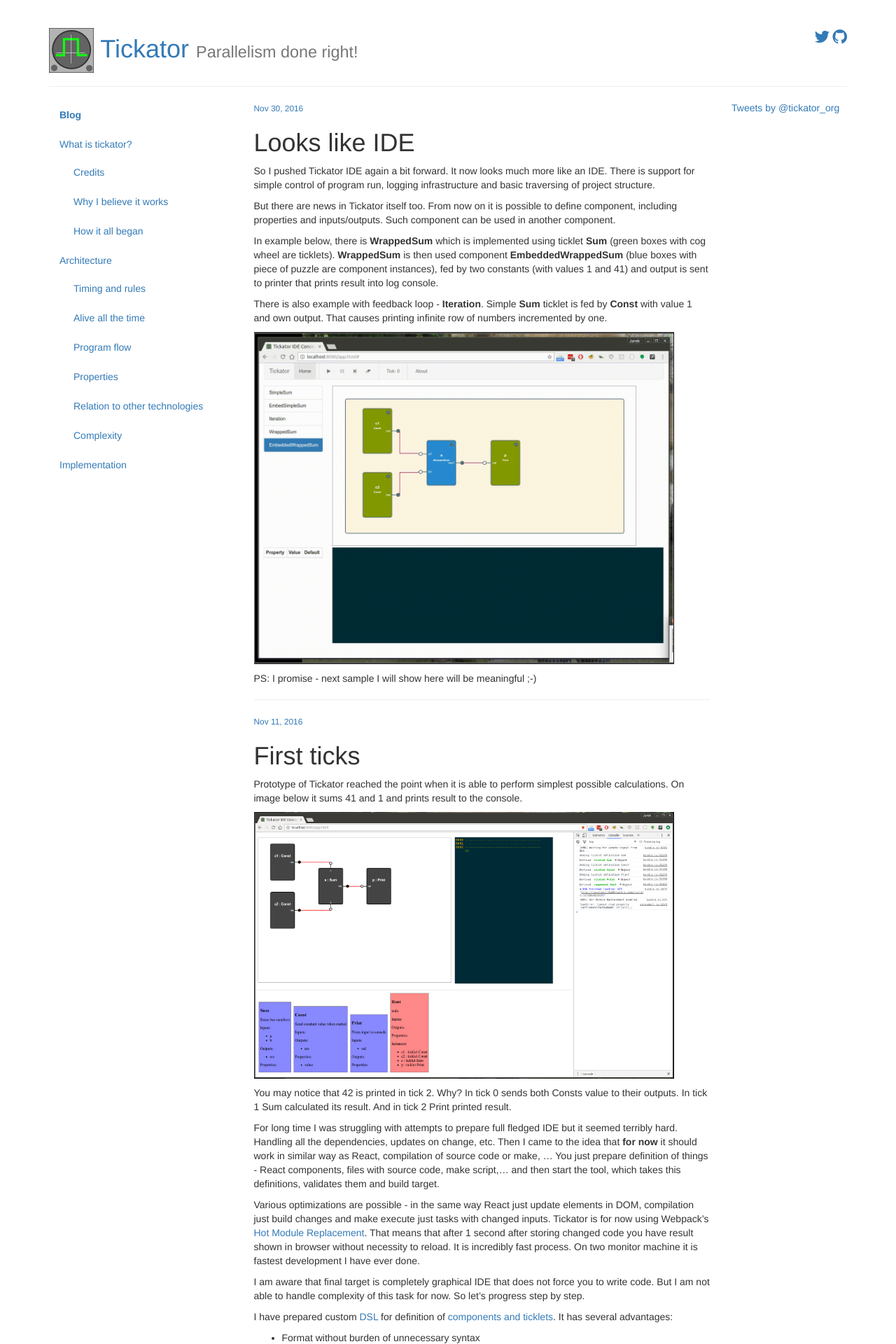
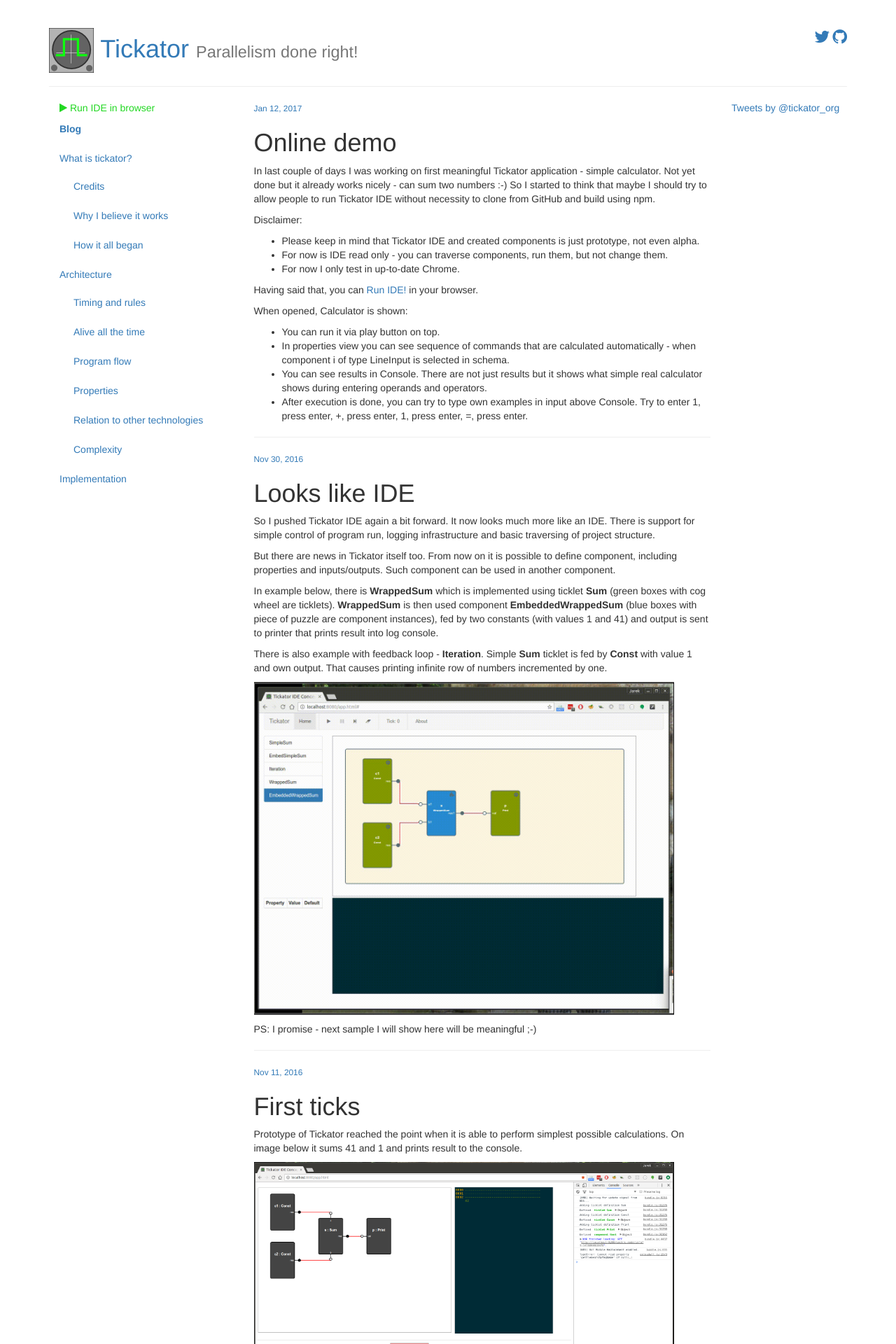
Before and after one commit to jkubos/tickator, a Jekyll site: the page built from index.md, in a window 1280 px wide. Shown: the top 1920 px of the page at 70% size. Built offline with Jekyll 4.4.1, drawn with Linux system fonts in a browser that asks for light colours; nearby versions of some CDN libraries; comment, search, counter and statistics services are not loaded.

Commit message:
Demo in browser!

```diff
--- a/_layouts/default.html
+++ b/_layouts/default.html
@@ -39,6 +39,7 @@
 
       <div class="row">
         <div class="col-md-3">
+          <a href='/exec/run.html' class="run-button"><i class="fa fa-play" aria-hidden="true"></i> Run IDE in browser</a>
           {% include default-menu.md %}
         </div>
 
--- /dev/null
+++ b/_posts/2017-01-12-online.md
@@ -0,0 +1,31 @@
+---
+layout: default
+title:  "Online demo"
+date:   2017-01-12 05:03:34 +0100
+categories: tickator
+---
+
+Online demo
+===========
+
+In last couple of days I was working on first meaningful Tickator application - simple
+calculator. Not yet done but it already works nicely - can sum two numbers :-) So I started
+to think that maybe I should try to allow people to run Tickator IDE without necessity to clone from GitHub and build using npm.
+
+Disclaimer:
+
+*   Please keep in mind that Tickator IDE and created components is just prototype, not even alpha.
+*   For now is IDE read only - you can traverse components, run them, but not change them.
+*   For now I only test in up-to-date Chrome.
+
+Having said that, you can [Run IDE!](/exec/run.html) in your browser.
+
+When opened, Calculator is shown:
+
+*   You can run it via play button on top.
+*   In properties view you can see sequence of commands that are calculated automatically - when
+    component i of type LineInput is selected in schema.
+*   You can see results in Console. There are not just results but it shows
+    what simple real calculator shows during entering operands and operators.
+*   After execution is done, you can try to type own examples in input above Console.
+    Try to enter 1, press enter, +, press enter, 1, press enter, =, press enter.
--- a/css/main.scss
+++ b/css/main.scss
@@ -38,6 +38,17 @@ body {
   margin-bottom: 35px;
 }
 
+.run-button {
+  color: #22d822;
+  margin-left: 15px;
+  white-space: nowrap;
+}
+
+.run-button:hover {
+  text-decoration: none;
+  color: #00b800;
+}
+
 .footer {
   position: absolute;
   bottom: 0px;
```
